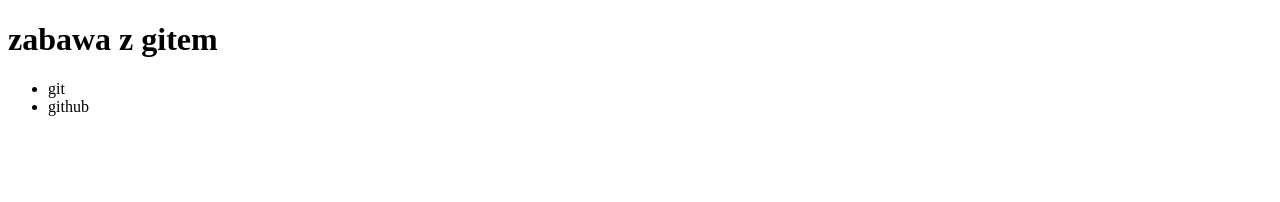
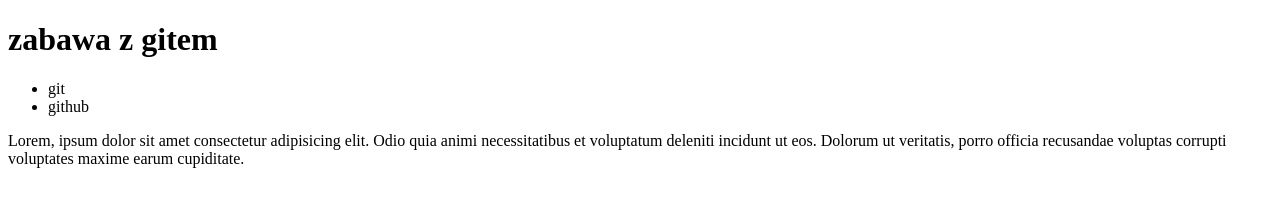
Before and after one commit to maszarobak/name, a plain HTML site: page index.html in a window 1280 px wide. Drawn offline with Linux system fonts and the light colour scheme.

Commit message:
wersja 3

```diff
--- a/index.html
+++ b/index.html
@@ -12,5 +12,6 @@
        <li>git</li>
        <li>github</li>
    </ul>
+   <p>Lorem, ipsum dolor sit amet consectetur adipisicing elit. Odio quia animi necessitatibus et voluptatum deleniti incidunt ut eos. Dolorum ut veritatis, porro officia recusandae voluptas corrupti voluptates maxime earum cupiditate.</p>
 </body>
 </html>
```
